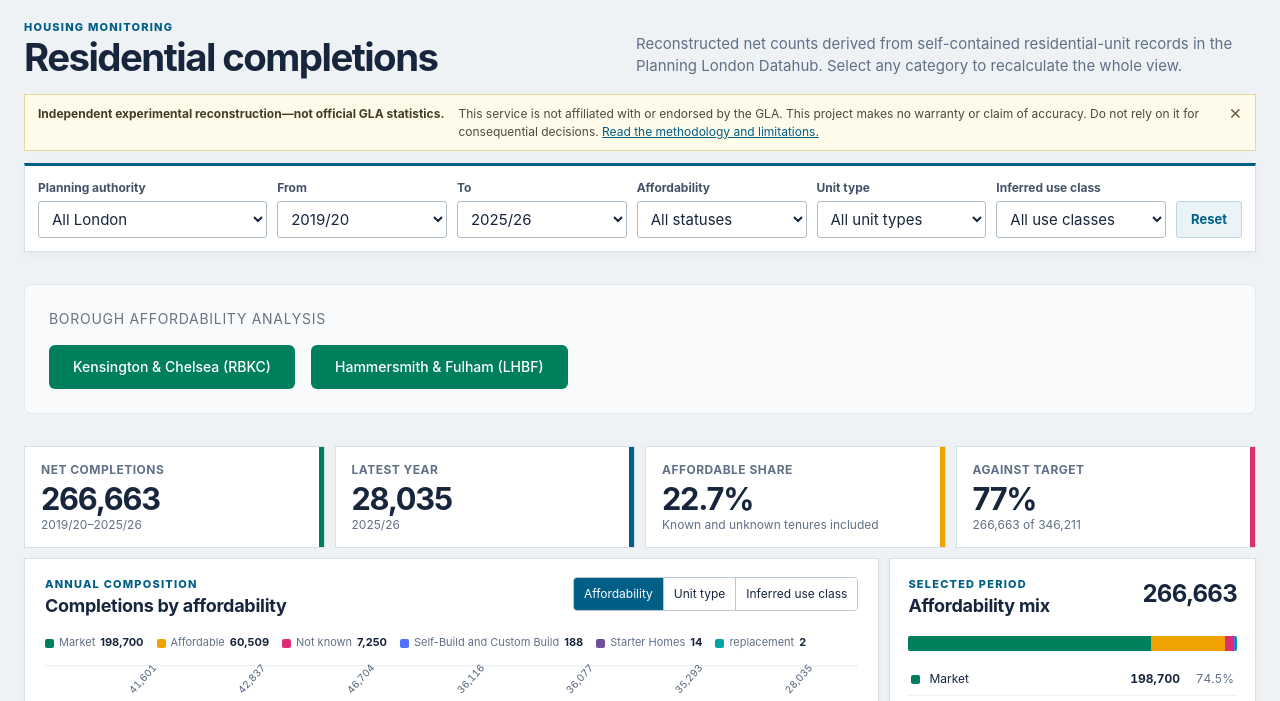
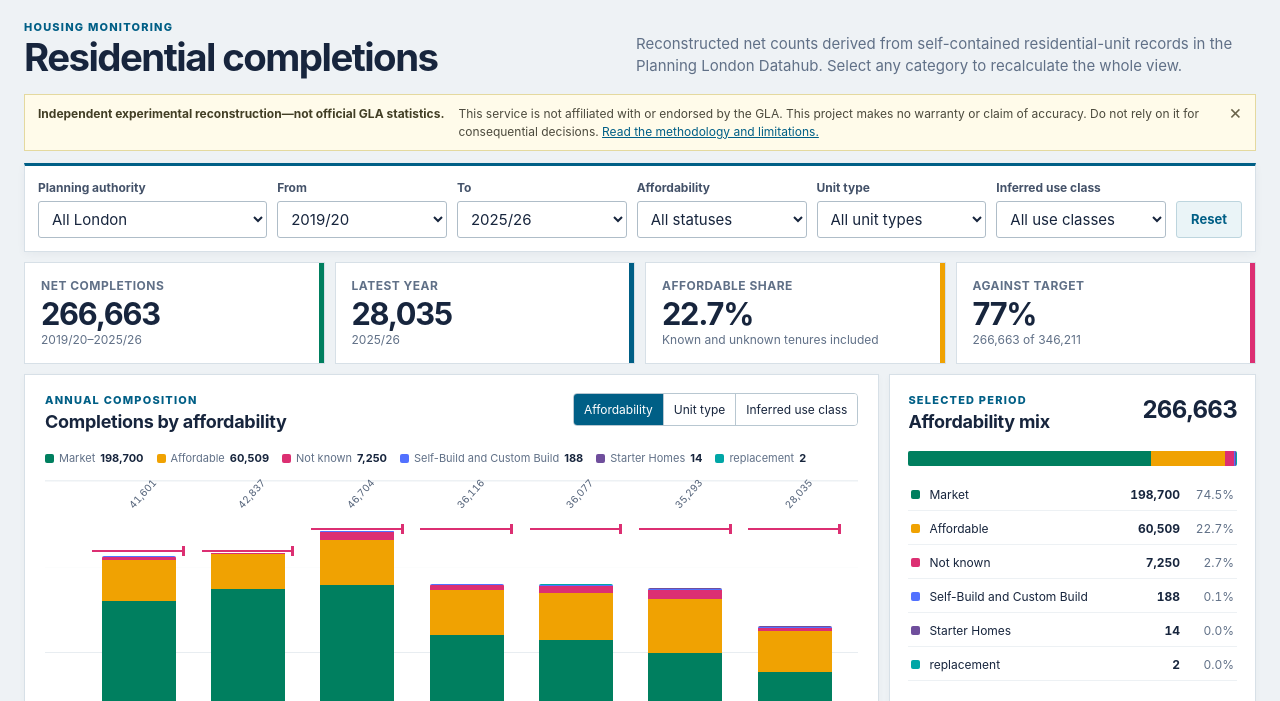
Before and after one commit to mhanmore/lds-dashboard, a website: page site/index.html in a window 1280 px wide. Shown: the part 72-773 px from the top of the page. Drawn offline with Linux system fonts and the light colour scheme.

Commit message:
refactor: reorganize borough navigation section for improved clarity and focus

```diff
--- a/site/index.html
+++ b/site/index.html
@@ -35,14 +35,6 @@
       <div class="control"><label for="dwellingType">Unit type</label><select id="dwellingType"><option value="all">All unit types</option></select></div>
       <div class="control"><label for="useClass">Inferred use class</label><select id="useClass"><option value="all">All use classes</option></select></div>
       <button id="clear" class="button secondary" type="button">Reset</button>
-    </section>
-
-    <section class="borough-nav" style="margin: 2rem 0; padding: 1.5rem; background: #f9fafb; border-radius: 0.5rem; border: 1px solid #e5e7eb;">
-      <p style="margin: 0 0 1rem 0; font-size: 0.875rem; color: #6b7280; text-transform: uppercase; letter-spacing: 0.05em;">Borough affordability analysis</p>
-      <div style="display: flex; gap: 1rem; flex-wrap: wrap;">
-        <a href="rbkc/" style="padding: 0.75rem 1.5rem; background: #007f5f; color: white; text-decoration: none; border-radius: 0.375rem; font-size: 0.875rem; font-weight: 500;">Kensington & Chelsea (RBKC)</a>
-        <a href="lhbf/" style="padding: 0.75rem 1.5rem; background: #007f5f; color: white; text-decoration: none; border-radius: 0.375rem; font-size: 0.875rem; font-weight: 500;">Hammersmith & Fulham (LHBF)</a>
-      </div>
     </section>
 
     <section class="metrics" aria-label="Summary">
@@ -83,6 +75,13 @@
       </article>
     </section>
 
+    <section class="borough-nav" style="margin: 2rem 0; padding: 1.5rem; background: #f9fafb; border-radius: 0.5rem; border: 1px solid #e5e7eb;">
+      <p style="margin: 0 0 1rem 0; font-size: 0.875rem; color: #6b7280; text-transform: uppercase; letter-spacing: 0.05em;">Borough affordability analysis</p>
+      <div style="display: flex; gap: 1rem; flex-wrap: wrap;">
+        <a href="rbkc/" style="padding: 0.75rem 1.5rem; background: #007f5f; color: white; text-decoration: none; border-radius: 0.375rem; font-size: 0.875rem; font-weight: 500;">Kensington & Chelsea (RBKC)</a>
+      </div>
+    </section>
+
     <details id="records-panel" class="panel records-panel">
       <summary><span><span class="eyebrow">Underlying data</span><strong>Address-grouped completion records</strong></span><span>Search and export <b aria-hidden="true">⌄</b></span></summary>
       <div class="records-content">
```
